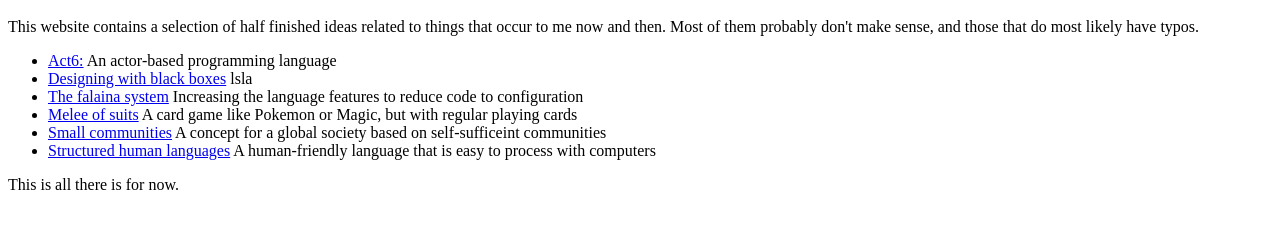
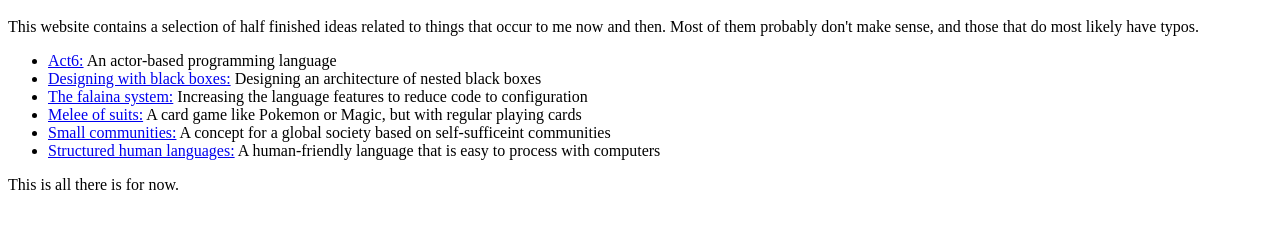
Before and after one commit to aktungmak/aktungmak, a plain HTML site: page index.html in a window 1280 px wide. Shown: the part 48-276 px from the top of the page. Drawn offline with Linux system fonts and the light colour scheme.

Commit message:
add some colons

```diff
--- a/index.html
+++ b/index.html
@@ -15,23 +15,23 @@
             An actor-based programming language
           </li>
           <li>
-            <a href="black_box_design.html">Designing with black boxes</a>
-            lsla
+            <a href="black_box_design.html">Designing with black boxes:</a>
+            Designing an architecture of nested black boxes
           </li>
           <li>
-            <a href="falaina.html">The falaina system</a>
+            <a href="falaina.html">The falaina system:</a>
             Increasing the language features to reduce code to configuration
           </li>
           <li>
-            <a href="melee_of_suits.html">Melee of suits</a>
+            <a href="melee_of_suits.html">Melee of suits:</a>
             A card game like Pokemon or Magic, but with regular playing cards
           </li>
           <li>
-            <a href="small_communities.html">Small communities</a>
+            <a href="small_communities.html">Small communities:</a>
             A concept for a global society based on self-sufficeint communities
           </li>
           <li>
-            <a href="structured_language.html">Structured human languages</a>
+            <a href="structured_language.html">Structured human languages:</a>
             A human-friendly language that is easy to process with computers
           </li>
         </ul>
```
